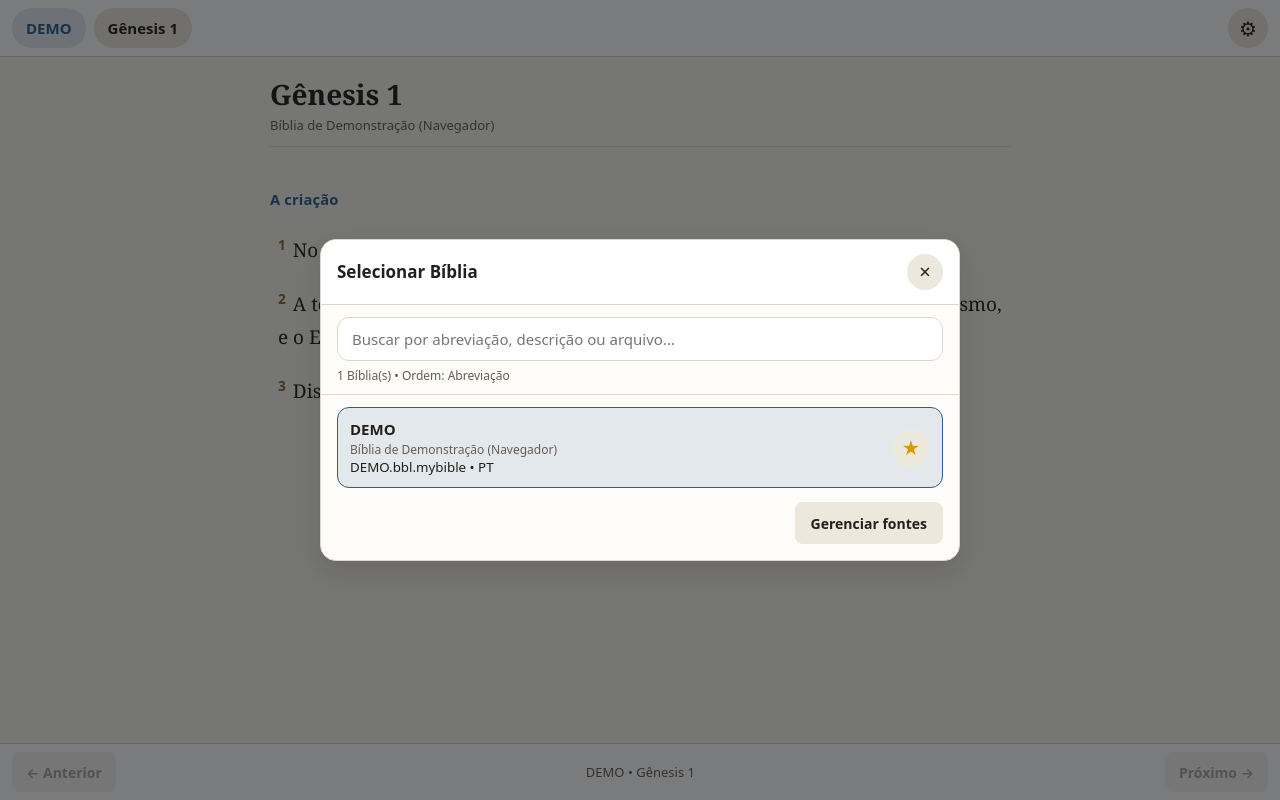
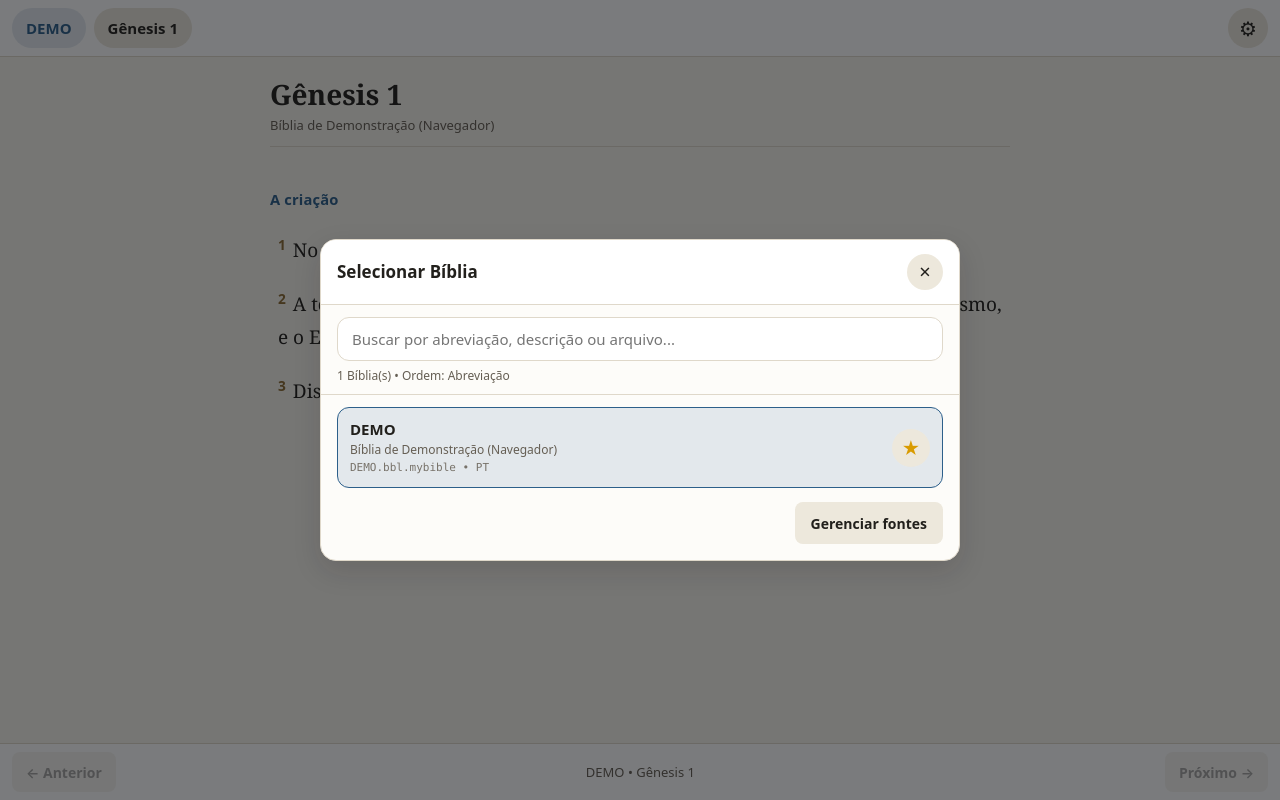
Before and after one commit to fabioyshiaki/estudo-biblico, a website: page www/index.html in a window 1280 px wide. Both pictures are taken after a click on the button "DEMO". Drawn offline with Linux system fonts and the light colour scheme.

Commit message:
Add styles for row-file class in modals-content.css

```diff
--- a/www/css/modals-content.css
+++ b/www/css/modals-content.css
@@ -98,6 +98,16 @@
   word-break: break-word;
 }
 
+.row-file {
+  margin-top: 3px;
+  font-family: ui-monospace, SFMono-Regular, Menlo, monospace;
+  font-size: 11px;
+  line-height: 1.35;
+  color: var(--text-muted);
+  opacity: 0.85;
+  word-break: break-all;
+}
+
 .fav-btn {
   display: inline-flex;
   align-items: center;
```
